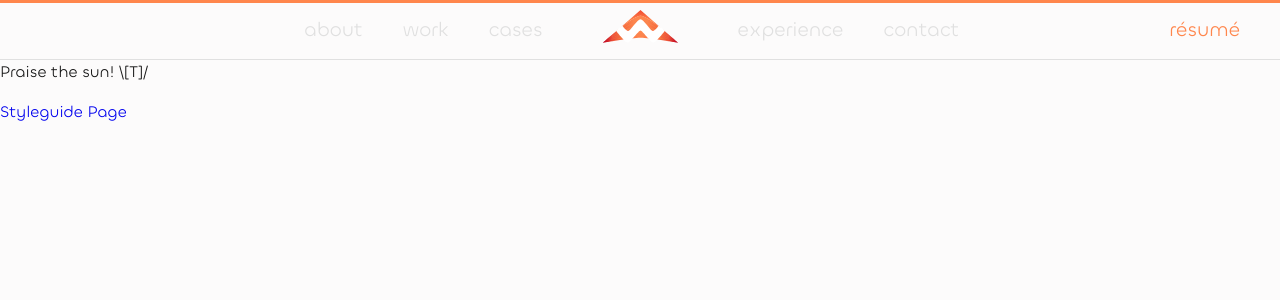
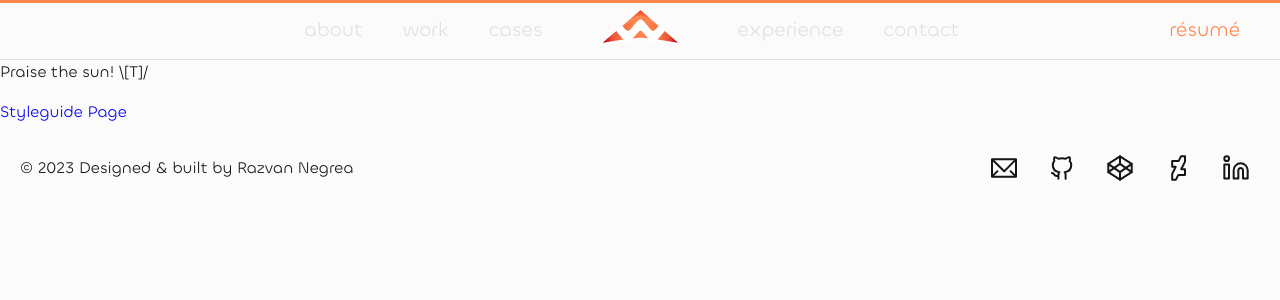
Before and after one commit to wolfpilot/wolfpilot.co, a Next.js app: page / in a window 1280 px wide. Shown: the top 300 px of the page. Built offline with nearby package versions, Linux system fonts and the light colour scheme.

Commit message:
Add the Site Footer layout and styles

```diff
--- a/src/components/generic/Social.tsx
+++ b/src/components/generic/SocialLinks.tsx
@@ -5,15 +5,20 @@ import styled from "styled-components"
 import { social } from "@constants/social"
 
 // Styles
-import { textStylesLrg } from "@styles/typography"
+import { duration, ease } from "@styles/animation"
 
 // Components
 import Icon from "@components/icons/Icon"
 
-const Social: React.FC = () => (
-  <Wrapper>
-    <SocialDescription>find me on</SocialDescription>
+export type Option = "light" | "dark"
 
+export interface Props {
+  className?: string
+  option: Option
+}
+
+const Social: React.FC<Props> = ({ className, option }) => (
+  <Wrapper className={className}>
     <SocialList>
       {Object.keys(social).map((key) => {
         const { label, url } = social[key]
@@ -23,12 +28,13 @@ const Social: React.FC = () => (
         return (
           <SocialItem key={label}>
             <SocialItemLink
+              option={option}
               href={url}
               aria-label={label}
               target="_blank"
               rel="noopener noreferrer"
             >
-              <SocialItemLinkIcon type={label.toLowerCase()} />
+              <SocialItemLinkIcon type={label.toLowerCase()} option={option} />
             </SocialItemLink>
           </SocialItem>
         )
@@ -38,12 +44,6 @@ const Social: React.FC = () => (
 )
 
 const Wrapper = styled.div``
-
-const SocialDescription = styled.div`
-  ${textStylesLrg.base};
-  margin-bottom: var(--base-spacing);
-  color: var(--c-white);
-`
 
 const SocialList = styled.ul`
   display: flex;
@@ -59,14 +59,23 @@ const SocialItem = styled.li`
   }
 `
 
-const SocialItemLink = styled(Link)`
+const SocialItemLinkIcon = styled(Icon)<{ option: Option }>`
+  stroke: ${({ option }) =>
+    option === "light" ? "var(--c-white)" : "var(--c-black)"};
+  transition: stroke ${duration.medium}s ${ease.cubic};
+`
+
+const SocialItemLink = styled(Link)<{ option: Option }>`
   display: block;
   padding: calc(var(--base-spacing) / 2);
   line-height: 0;
-`
 
-const SocialItemLinkIcon = styled(Icon)`
-  stroke: var(--c-white);
+  &:hover {
+    ${SocialItemLinkIcon} {
+      stroke: ${({ option }) =>
+        option === "light" ? "var(--c-black)" : "var(--c-accent1)"};
+    }
+  }
 `
 
 export default Social
--- a/src/components/icons/Codepen.tsx
+++ b/src/components/icons/Codepen.tsx
@@ -7,7 +7,7 @@ const Codepen: React.FC<Icon> = ({ className }) => (
     height="28"
     viewBox="0 0 28 28"
     fill="none"
-    stroke="#151515"
+    stroke="#000000"
     strokeWidth="2"
     strokeLinecap="round"
     strokeLinejoin="round"
--- a/src/components/icons/DeviantArt.tsx
+++ b/src/components/icons/DeviantArt.tsx
@@ -7,7 +7,7 @@ const Codepen: React.FC<Icon> = ({ className }) => (
     height="28"
     viewBox="0 0 28 28"
     fill="none"
-    stroke="#151515"
+    stroke="#000000"
     strokeWidth="2"
     strokeLinejoin="round"
     xmlns="http://www.w3.org/2000/svg"
--- a/src/components/icons/Email.tsx
+++ b/src/components/icons/Email.tsx
@@ -7,7 +7,7 @@ const Codepen: React.FC<Icon> = ({ className }) => (
     height="28"
     viewBox="0 0 28 28"
     fill="none"
-    stroke="#151515"
+    stroke="#000000"
     strokeWidth="2"
     strokeLinejoin="round"
     xmlns="http://www.w3.org/2000/svg"
--- a/src/components/icons/Github.tsx
+++ b/src/components/icons/Github.tsx
@@ -7,7 +7,7 @@ const Codepen: React.FC<Icon> = ({ className }) => (
     height="28"
     viewBox="0 0 28 28"
     fill="none"
-    stroke="#151515"
+    stroke="#000000"
     strokeWidth="2"
     strokeLinecap="round"
     strokeLinejoin="round"
--- a/src/components/icons/LinkedIn.tsx
+++ b/src/components/icons/LinkedIn.tsx
@@ -7,7 +7,7 @@ const Codepen: React.FC<Icon> = ({ className }) => (
     height="28"
     viewBox="0 0 28 28"
     fill="none"
-    stroke="#151515"
+    stroke="#000000"
     strokeWidth="2"
     strokeLinecap="round"
     strokeLinejoin="round"
--- /dev/null
+++ b/src/components/site/SiteFooter.tsx
@@ -0,0 +1,65 @@
+import styled from "styled-components"
+
+// Styles
+import { mq } from "@styles/utils/mediaQueries"
+
+// Components
+import Container from "@components/layout/Container"
+import SocialLinksComponent from "@components/generic/SocialLinks"
+
+// Setup
+const INITIAL_DATE_YEAR = 2023
+
+const SiteFooter: React.FC = () => {
+  const currentDateYear = new Date().getFullYear()
+
+  const dateText =
+    INITIAL_DATE_YEAR < currentDateYear
+      ? `${INITIAL_DATE_YEAR} - ${currentDateYear}`
+      : INITIAL_DATE_YEAR
+
+  return (
+    <Wrapper>
+      <Container>
+        <Content>
+          <SocialLinks option="dark" />
+
+          <Copyright>© {dateText} Designed & built by Razvan Negrea</Copyright>
+        </Content>
+      </Container>
+    </Wrapper>
+  )
+}
+
+const Wrapper = styled.footer`
+  padding: var(--base-gutter) 0;
+`
+
+const Content = styled.div`
+  display: flex;
+  flex-direction: column;
+
+  ${mq.from.M`
+    flex-direction: row-reverse;
+    justify-content: space-between;
+    align-items: center;
+  `}
+`
+
+const SocialLinks = styled(SocialLinksComponent)`
+  margin-bottom: var(--base-gutter);
+
+  ${mq.from.M`
+    margin-bottom:0;
+  `}
+`
+
+const Copyright = styled.div`
+  text-align: center;
+
+  ${mq.from.M`
+    text-align: left;
+  `}
+`
+
+export default SiteFooter
--- a/src/components/site/SiteMobNav.tsx
+++ b/src/components/site/SiteMobNav.tsx
@@ -9,12 +9,12 @@ import { routes } from "@constants/routes"
 // Styles
 import { mq } from "@styles/utils/mediaQueries"
 import { zIndexes } from "@styles/zIndexes"
-import { mobNavLinkStyles } from "@styles/typography"
+import { mobNavLinkStyles, textStylesLrg } from "@styles/typography"
 import { ease, duration } from "@styles/animation"
 
 // Components
 import LogoComponent from "@components/logo/Logo"
-import SocialComponent from "@components/generic/Social"
+import SocialLinks from "@components/generic/SocialLinks"
 
 export interface Props {}
 
@@ -113,7 +113,11 @@ const SiteMobNav: React.FC<Props> = () => {
             initial="hidden"
             animate={isOpen ? "visible" : "hidden"}
           >
-            <SocialComponent />
+            <Social>
+              <SocialDescription>find me on</SocialDescription>
+
+              <SocialLinks option="light" />
+            </Social>
           </motion.div>
         </NavContentInner>
       </NavContent>
@@ -148,6 +152,14 @@ const Logo = styled(LogoComponent)<{ $isOpen: boolean }>`
       ${({ $isOpen }) => $isOpen && `opacity: 0;`}
     }
   }
+`
+
+const Social = styled.div``
+
+const SocialDescription = styled.div`
+  ${textStylesLrg.base};
+  margin-bottom: var(--base-spacing);
+  color: var(--c-white);
 `
 
 const NavBar = styled.div`
--- a/src/pages/_app.tsx
+++ b/src/pages/_app.tsx
@@ -10,6 +10,7 @@ import GlobalStyle from "@styles/global"
 // Components
 import DebugGrid from "@components/utils/DebugGrid"
 import SiteHeader from "@components/site/SiteHeader"
+import SiteFooter from "@components/site/SiteFooter"
 import PageWrapper from "@components/page/PageWrapper"
 
 export const metadata = {
@@ -30,6 +31,8 @@ const App = ({ Component, pageProps, router }: AppProps) => (
         <PageWrapper>
           <Component key={router.pathname} {...pageProps} />
         </PageWrapper>
+
+        <SiteFooter />
       </PageProvider>
     </AppProvider>
   </>
```
